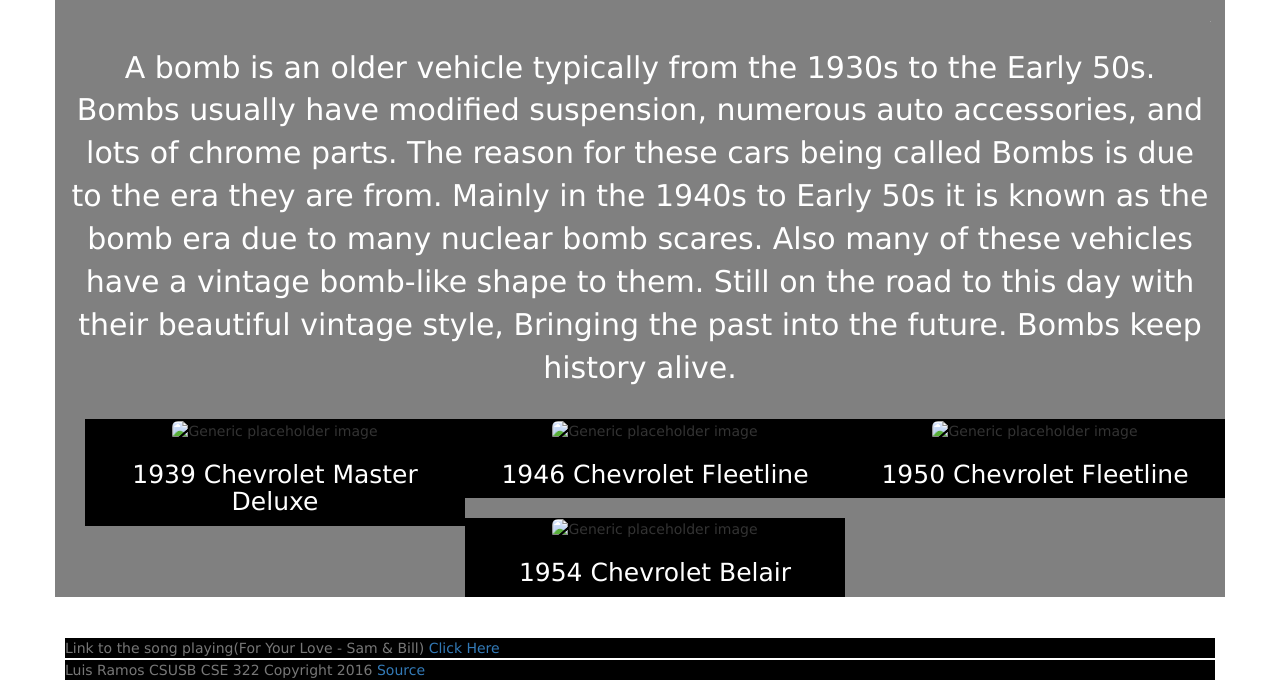
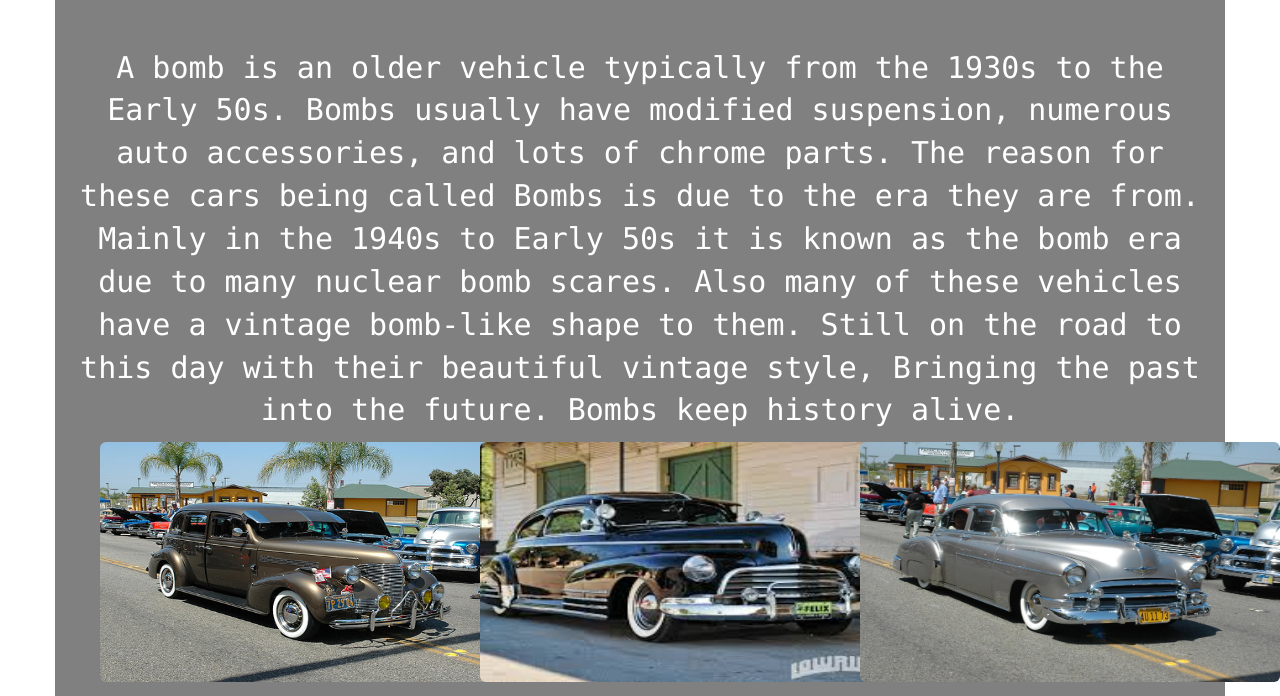
Before and after one commit to LuDub/Cse322, a plain HTML site: page index.html in a window 1280 px wide. Shown: the part 104-800 px from the top of the page. Drawn offline with nearby package versions, Linux system fonts and the light colour scheme; a web font is replaced by a local one.

Commit message:
more edits

```diff
--- a/assets/css/main.css
+++ b/css/main.css
@@ -12,7 +12,7 @@ html {
 
 body {
     margin-bottom: 60px;
-    background-image: url(../images/bombs.jpg);
+    background-image: url(../pics/bombs.jpg);
     background-position: center;
     background-attachment: fixed;
     background-repeat: no-repeat;
@@ -24,7 +24,8 @@ body {
     color: white;
     float: left;
     font-size: 30px;
-    font: sans-serif;
+    font-family: Monaco;
+
     text-align: center;
     margin-top: 40px;
 }
@@ -75,9 +76,15 @@ h1 {
     font-family: sans-serif;
 }
 
+body > .bombss{
+        text-align: center;
+
+}
+
 body > .container {
     padding: 40px 15px 0;
     background-color: grey;
+    text-align: center;
 }
 .container .text-muted {
     margin: 2px 0;
--- a/index.html
+++ b/index.html
@@ -15,7 +15,7 @@ LUIS RAMOS
     <!-- Bootstrap core CSS -->
     <link rel="stylesheet" href="https://maxcdn.bootstrapcdn.com/bootstrap/3.3.5/css/bootstrap.min.css" integrity="sha512-dTfge/zgoMYpP7QbHy4gWMEGsbsdZeCXz7irItjcC3sPUFtf0kuFbDz/ixG7ArTxmDjLXDmezHubeNikyKGVyQ==" crossorigin="anonymous">
 
-    <link href="assets/css/main.css" rel="stylesheet">
+    <link href="css/main.css" rel="stylesheet">
 
   </head>
 
@@ -35,8 +35,8 @@ LUIS RAMOS
         <div id="navbar" class="collapse navbar-collapse">
           <ul class="nav navbar-nav">
             <li class="active"><a href="#">Home</a></li>
-            <li><a href="assets/html/clubs.html">Car Clubs</a></li>
-            <li><a href="assets/html/music.html">Cruising Oldies</a></li>
+            <li><a href="html/clubs.html">Car Clubs</a></li>
+            <li><a href="html/music.html">Cruising Oldies</a></li>
             </li>
           </ul>
         </div>
@@ -48,29 +48,38 @@ LUIS RAMOS
             <h1>What is a bomb?</h1>
             <p id="intro">A bomb is an older vehicle typically from the 1930s to the Early 50s. Bombs usually have modified suspension, numerous auto accessories, and lots of chrome parts. The reason for these cars being called Bombs is due to the era they are from. Mainly in the 1940s to Early 50s it is known as the bomb era due to many nuclear bomb scares. Also many of these vehicles have a vintage bomb-like shape to them. Still on the road to this day with their beautiful vintage style, Bringing the past into the future. Bombs keep history alive.</p>
         </div>
-        <div>
 
-        <div class="container clubs">
+
+
+       <div class="container">
+        <style>
+          img {
+          display: block;
+          margin: 0 auto;
+          }
+        </style>
         <div class="col-lg-4" id="1939">
-            <img class="img-rounded" src="../images/bomb1.jpg" alt="Generic placeholder image" width="520" height="240"/>
+            <img class="img-rounded" src="pics/bomb1.jpg" alt="Generic placeholder image" width="420" height="240"/>
             <h2>1939 Chevrolet Master Deluxe</h2>
 
         </div>
         <div class="col-lg-4" id="1946">
-            <img class="img-rounded" src="../images/bomb4.jpg" alt="Generic placeholder image" width="620" height="240"/>
+            <img class="img-rounded" src="pics/bomb4.jpg" alt="Generic placeholder image" width="420" height="240"/>
             <h2>1946 Chevrolet Fleetline</h2>
 
         </div>
         <div class="col-lg-4" id="1950">
-            <img class="img-rounded" src="../images/bomb2.jpg" alt="Generic placeholder image" width="420" height="240"/>
+            <img class="img-rounded" src="pics/bomb2.jpg" alt="Generic placeholder image" width="420" height="240"/>
             <h2>1950 Chevrolet Fleetline</h2>
 
         </div>
         <div class="col-lg-4" id="1954">
-            <img class="img-rounded" src="../images/bomb3.jpg" alt="Generic placeholder image" width="420" height="240"/>
+            <img class="img-rounded" src="pics/bomb3.jpg" alt="Generic placeholder image" width="420" height="240"/>
             <h2>1954 Chevrolet Belair</h2>
 
         </div>
+        </div>
+        <div>
         <iframe width="1" height="1" src="https://www.youtube.com/embed/RQ5mQ3D83eo?rel=0&autoplay=1" frameborder="0" allowfullscreen></iframe>
         </div>
        </div>
```
Also changed, not shown: html/clubs.html (renamed from assets/html/clubs.html, +6 -6 lines), html/music.html (renamed from assets/html/music.html, +3 -3 lines), pics/bomb1.jpg (renamed from assets/images/bomb1.jpg), pics/bomb2.jpg (renamed from assets/images/bomb2.jpg), pics/bomb3.jpg (renamed from assets/images/bomb3.jpg), pics/bomb4.jpg (renamed from assets/images/bomb4.jpeg), pics/bombs.jpg (renamed from assets/images/bombs.jpg), pics/dukes.jpg (renamed from assets/images/dukes.jpg), pics/oldies.jpg (renamed from assets/images/oldies.jpg), pics/oldmem.jpg (renamed from assets/images/oldmem.jpg), pics/pachucos.jpg (renamed from assets/images/pachucos.jpg), pics/viejitos.jpg (renamed from assets/images/viejitos.jpg), 6 other files.
